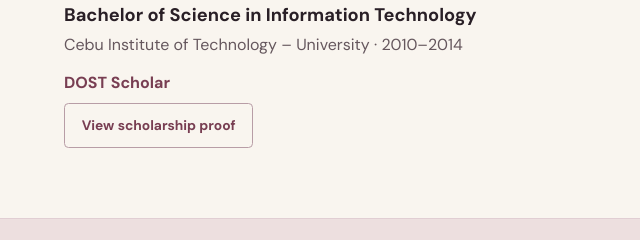
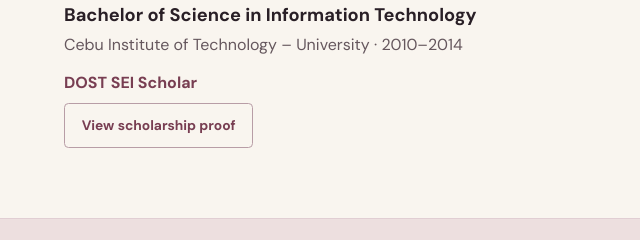
Before and after one commit to nechnavarro/navarro-nechelle.github.io, a plain HTML site: page index.html in a window 1280 px wide. Shown: the part 5058-5298 px from the top of the page, 0-640 px from the left. Drawn offline with Linux system fonts and the light colour scheme.

Commit message:
Update index.html

```diff
--- a/index.html
+++ b/index.html
@@ -620,7 +620,7 @@ OTHER DEALINGS IN THE FONT SOFTWARE.
         <h2 id="education-title">Education</h2>
         <h3>Bachelor of Science in Information Technology</h3>
         <p>Cebu Institute of Technology – University · 2010–2014</p>
-        <p class="scholarship">DOST Scholar</p>
+        <p class="scholarship">DOST SEI Scholar</p>
         <a class="button certificate-link" href="dost-scholar-proof.png" data-preview-title="DOST Scholarship Proof" aria-label="View DOST scholarship proof">View scholarship proof</a>
       </section>
       <section aria-labelledby="languages-title">
```
